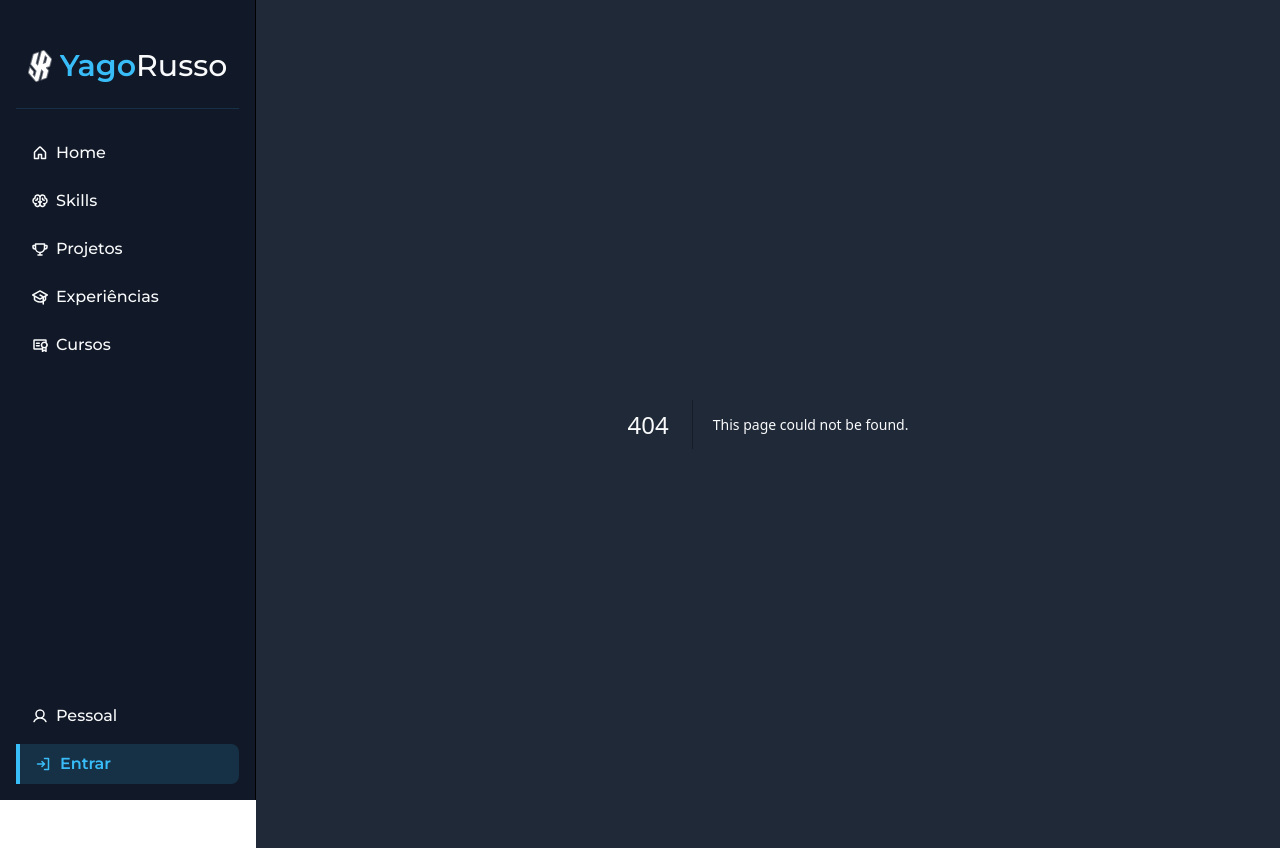
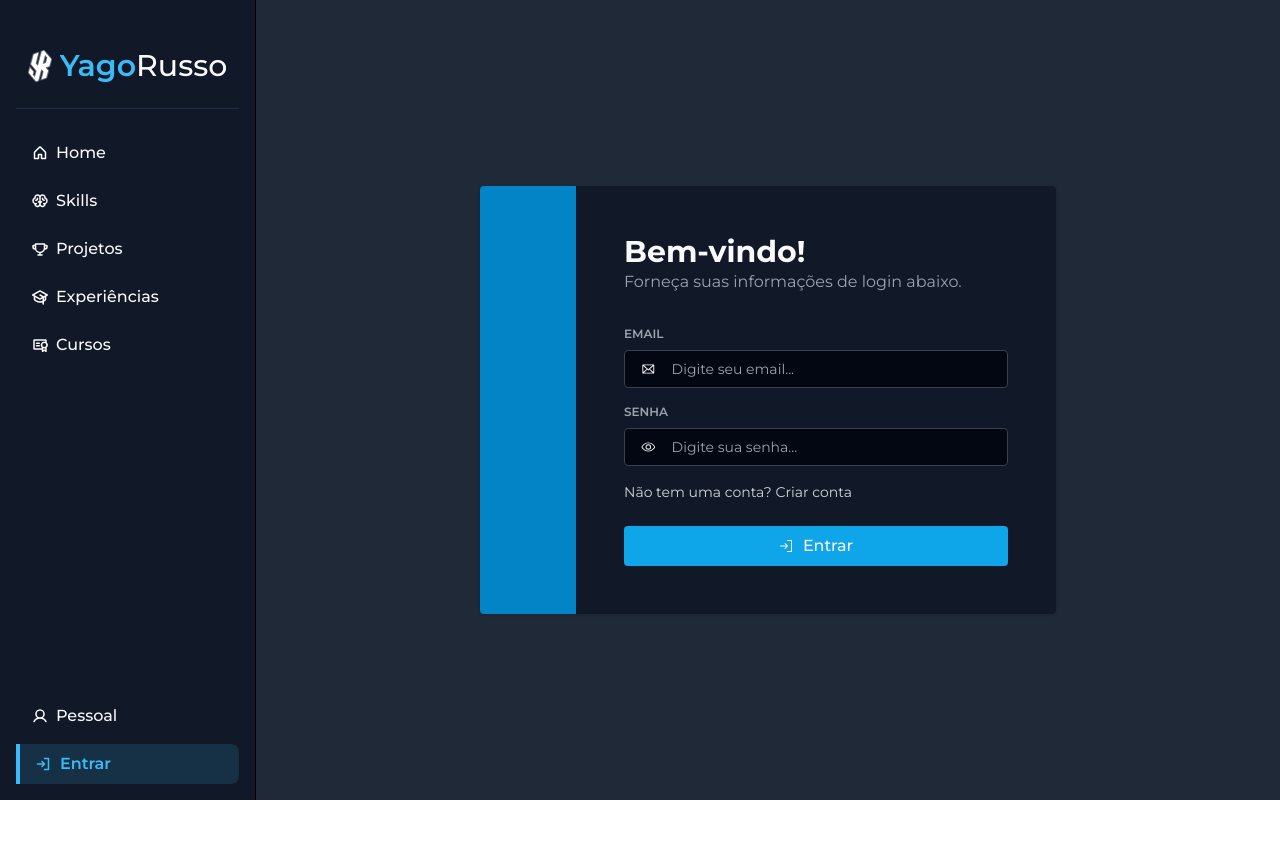
Before and after one commit to YaGRRusso/profile-info-panel, a Next.js app: page /signin in a window 1280 px wide. Before the commit this address had no page. After the commit the page ends 800 px from the top, so only its background shows below. Built offline with nearby package versions, Linux system fonts and the light colour scheme; no server answers.

Commit message:
feat: login form

```diff
--- a/package.json
+++ b/package.json
@@ -20,6 +20,7 @@
     "test:watch": "jest --watch"
   },
   "dependencies": {
+    "@hookform/resolvers": "^3.3.4",
     "@phosphor-icons/react": "^2.0.15",
     "@tanstack/react-query": "^5.18.1",
     "axios": "^1.6.7",
@@ -27,7 +28,9 @@
     "js-cookie": "^3.0.5",
     "next": "14.1.0",
     "react": "^18",
-    "react-dom": "^18"
+    "react-dom": "^18",
+    "react-hook-form": "^7.50.1",
+    "zod": "^3.22.4"
   },
   "devDependencies": {
     "@testing-library/jest-dom": "^6.4.2",
--- /dev/null
+++ b/src/app/signin/components/SignInForm/index.tsx
@@ -0,0 +1,74 @@
+'use client'
+
+import { Button, Emphasis, TextInput, Form } from '@/components'
+
+import { zodResolver } from '@hookform/resolvers/zod'
+import { Envelope, Eye, SignIn } from '@phosphor-icons/react'
+import Link from 'next/link'
+import { FC, FormHTMLAttributes, useCallback } from 'react'
+import { useForm } from 'react-hook-form'
+import { z } from 'zod'
+
+const formSchema = z.object({
+  email: z.string().min(1).email(),
+  password: z.string().min(1),
+})
+
+type FormSchemaProps = z.infer<typeof formSchema>
+
+export interface SignInFormProps extends FormHTMLAttributes<HTMLFormElement> {}
+
+const SignInForm: FC<SignInFormProps> = ({ ...rest }) => {
+  const {
+    watch,
+    setValue,
+    handleSubmit,
+    formState: { errors },
+  } = useForm<FormSchemaProps>({
+    resolver: zodResolver(formSchema),
+    defaultValues: {
+      email: '',
+      password: '',
+    },
+  })
+
+  const onSubmit = useCallback((data: FormSchemaProps) => {
+    console.log(data)
+  }, [])
+
+  return (
+    <Form.Root onSubmit={handleSubmit(onSubmit)} {...rest}>
+      <Form.Group title="Email" error={errors.email?.message}>
+        <TextInput
+          icon={<Envelope />}
+          onChange={(ev) => setValue('email', ev.target.value)}
+          value={watch('email')}
+          placeholder="Digite seu email..."
+        />
+      </Form.Group>
+      <Form.Group title="Senha" error={errors.password?.message}>
+        <TextInput
+          icon={<Eye onClick={() => console.log('oi')} />}
+          onChange={(ev) => setValue('password', ev.target.value)}
+          value={watch('password')}
+          type="password"
+          placeholder="Digite sua senha..."
+        />
+      </Form.Group>
+      <div className="flex items-end gap-1 text-sm text-gray-300">
+        <span>Não tem uma conta?</span>
+        <Link href="/signup">
+          <Emphasis>Criar conta</Emphasis>
+        </Link>
+      </div>
+      <Button type="submit" className="mt-2">
+        <SignIn />
+        Entrar
+      </Button>
+    </Form.Root>
+  )
+}
+
+SignInForm.displayName = 'SignInForm'
+
+export default SignInForm
--- /dev/null
+++ b/src/app/signin/page.tsx
@@ -0,0 +1,26 @@
+import SignInForm from './components/SignInForm'
+
+import { Metadata } from 'next'
+
+export default async function SignIn() {
+  return (
+    <main className="mx-auto flex max-w-xl items-stretch rounded bg-gray-900 text-gray-50 shadow">
+      <div className="rounded-l bg-sky-600 p-12 max-sm:hidden" />
+      <div className="flex flex-1 flex-col items-center justify-center gap-8 rounded-r p-12 max-sm:px-4">
+        <div className="w-full">
+          <h1 className="text-3xl font-bold">Bem-vindo!</h1>
+          <span className="text-gray-400">
+            Forneça suas informações de login abaixo.
+          </span>
+        </div>
+        <SignInForm />
+      </div>
+    </main>
+  )
+}
+
+export const metadata: Metadata = {
+  title: 'Sign In',
+  description: 'Management of profile infos',
+  icons: './favicon.ico',
+}
```
Also changed, not shown: 1 other file (tests, documents, lock files or other folders).
